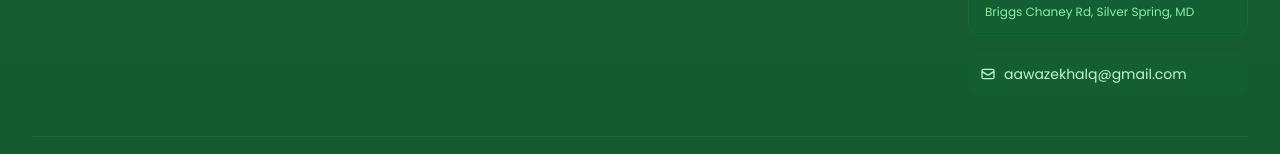
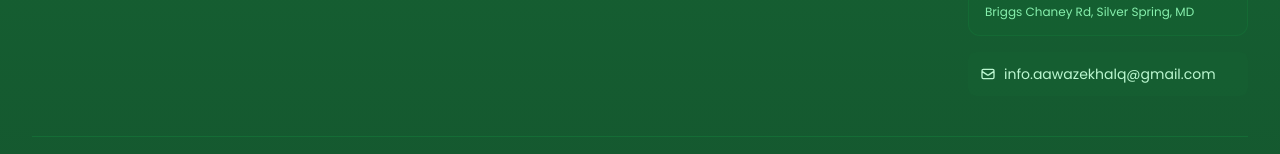
Before and after one commit to ahmednawazqureshi/aawazekhalq_frontend, a Next.js app: page / in a window 1280 px wide. Shown: the part 3946-4100 px from the top of the page. Built offline with nearby package versions, Linux system fonts and the light colour scheme; no server answers.

Commit message:
updated email

```diff
--- a/components/Footer.jsx
+++ b/components/Footer.jsx
@@ -96,7 +96,7 @@ export default function Footer() {
                   <svg className="w-4 h-4 mr-2 flex-shrink-0" fill="none" stroke="currentColor" viewBox="0 0 24 24">
                     <path strokeLinecap="round" strokeLinejoin="round" strokeWidth="2" d="M3 8l7.89 5.26a2 2 0 002.22 0L21 8M5 19h14a2 2 0 002-2V7a2 2 0 00-2-2H5a2 2 0 00-2 2v10a2 2 0 002 2z" />
                   </svg>
-                  <span className="text-sm">aawazekhalq@gmail.com</span>
+                  <span className="text-sm">info.aawazekhalq@gmail.com</span>
                 </div>
               </div>
             </div>
```
